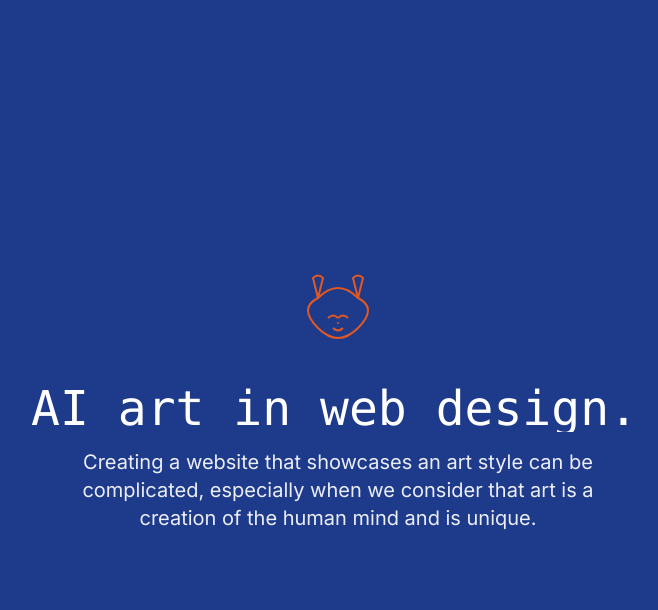
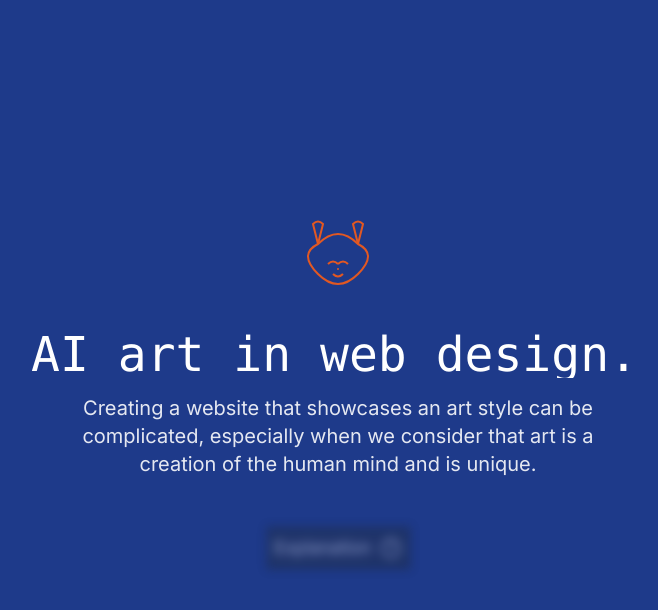
Before and after one commit to karimVillanueva/myBlog, a Next.js app: page / in a window 1280 px wide. Both pictures are taken after a click on the icon 640 px from the left and 318 px from the top of the page. Shown: the top 610 px of the page, without its empty margins (302-960 px from the left). Built offline with nearby package versions, Linux system fonts and the light colour scheme.

Commit message:
add new animations

```diff
--- a/app/components/HeroContent.tsx
+++ /dev/null
@@ -1,41 +0,0 @@
-// pages/index.tsx
-import React, { useEffect, useState } from 'react';
-import { useTheme } from '../context/ThemeContext';
-import FoxIcon from './FoxIcon';
-
-const HeroContent: React.FC = () => {
-  const { theme, toggleTheme } = useTheme();
-
-  // Estado para controlar cuándo mostrar el párrafo con el efecto
-  const [showParagraph, setShowParagraph] = useState(false);
-
-  useEffect(() => {
-    // Retrasar la aparición del párrafo después de n segundos (por ejemplo, 2 segundos)
-    const timer = setTimeout(() => {
-      setShowParagraph(true);
-    }, 2000); // 2000 ms = 2 segundos
-
-    // Limpiar el temporizador cuando el componente se desmonte
-    return () => clearTimeout(timer);
-  }, []);
-
-  return (
-    <div
-      className={`flex flex-col items-center justify-center text-center h-screen w-screen px-4 ${
-        theme === 'dark' ? 'bg-blue-900 text-white' : 'bg-[#eeebd4] text-black'
-      }`}
-    >
-      <FoxIcon />
-      <h1 className="typing text-2xl sm:text-3xl md:text-4xl lg:text-5xl font-mono inline-block max-w-max mt-4">
-        AI art in web design.
-      </h1>
-      {showParagraph && ( // Renderizar el párrafo solo cuando showParagraph sea true
-        <p className="mt-4 max-w-xl fade-in text-sm sm:text-base md:text-lg lg:text-xl">
-          Creating a website that showcases an art style can be complicated, especially when we consider that art is a creation of the human mind and is unique.
-        </p>
-      )}
-    </div>
-  );
-};
-
-export default HeroContent;
--- /dev/null
+++ b/app/components/HeroContent/Footer.module.css
@@ -0,0 +1,39 @@
+/* styles/Footer.module.css */
+
+@keyframes zoomInBlurOut {
+    0% {
+      transform: scale(0.9);
+      opacity: 0;
+      filter: blur(8px);
+    }
+    50% {
+      transform: scale(1);
+      opacity: 0.5;
+      filter: blur(4px);
+    }
+    100% {
+      transform: scale(1);
+      opacity: 1;
+      filter: blur(0);
+    }
+  }
+
+  .zoomInBlurOut {
+    animation: zoomInBlurOut 8s ease-out forwards; /* La animación durará 8 segundos */
+  }
+
+  @keyframes textGlow {
+    0% {
+      text-shadow: 0 0 5px rgba(255, 255, 255, 0.5);
+    }
+    50% {
+      text-shadow: 0 0 15px rgba(255, 255, 255, 0.7);
+    }
+    100% {
+      text-shadow: 0 0 5px rgba(255, 255, 255, 0.5);
+    }
+  }
+
+  .glowText {
+    animation: textGlow 1.5s infinite alternate;
+  }
--- /dev/null
+++ b/app/components/HeroContent/Footer.tsx
@@ -0,0 +1,24 @@
+// components/Footer.tsx
+import React from 'react';
+import { useTheme } from '../../context/ThemeContext';
+import Link from 'next/link';
+import { AiOutlineQuestionCircle } from 'react-icons/ai';
+import styles from './Footer.module.css'; // Importa el módulo CSS si usas módulos
+
+const Footer: React.FC = () => {
+  const { theme } = useTheme();
+
+  // Define el estilo basado en el tema
+  const footerClass = theme === 'dark' ? 'bg-gray-800 text-white' : 'bg-gray-200 text-black';
+
+  return (
+    <div className={`p-2 ${footerClass} flex justify-center items-center ${styles.zoomInBlurOut}`}>
+      <Link href="#" passHref className={`flex items-center space-x-2 text-lg hover:underline ${styles.glowText}`}>
+          <span>Explanation</span>
+          <AiOutlineQuestionCircle className="text-2xl" />
+      </Link>
+    </div>
+  );
+};
+
+export default Footer;
--- a/app/components/FoxIcon.tsx
+++ b/app/components/HeroContent/FoxIcon.tsx
@@ -1,6 +1,6 @@
 'use client';
 import React from 'react';
-import { useTheme } from '../context/ThemeContext';
+import { useTheme } from '../../context/ThemeContext';
 
 const FoxIcon: React.FC = (props) => {
   const { toggleTheme } = useTheme();
--- /dev/null
+++ b/app/components/HeroContent/HeroContent.tsx
@@ -0,0 +1,58 @@
+// pages/index.tsx
+import React, { useEffect, useState } from 'react';
+import { useTheme } from '../../context/ThemeContext';
+import FoxIcon from './FoxIcon';
+import Footer from './Footer';
+import animations from './styles/animations.module.css'; // Importa el módulo CSS de animaciones
+
+const HeroContent: React.FC = () => {
+  const { theme } = useTheme();
+
+  // Estado para controlar cuándo mostrar el párrafo con el efecto
+  const [showParagraph, setShowParagraph] = useState(false);
+  // Estado para controlar cuándo mostrar el footer
+  const [showFooter, setShowFooter] = useState(false);
+
+  useEffect(() => {
+    // Retrasar la aparición del párrafo después de 2.5 segundos
+    const paragraphTimer = setTimeout(() => {
+      setShowParagraph(true);
+    }, 2500); // 2500 ms = 2.5 segundos
+
+    // Retrasar la aparición del footer después de 6 segundos
+    const footerTimer = setTimeout(() => {
+      setShowFooter(true);
+    }, 6000); // 6000 ms = 6 segundos
+
+    // Limpiar los temporizadores cuando el componente se desmonte
+    return () => {
+      clearTimeout(paragraphTimer);
+      clearTimeout(footerTimer);
+    };
+  }, []);
+
+  return (
+    <div
+      className={`flex flex-col min-h-screen ${theme === 'dark' ? 'bg-blue-900 text-white' : 'bg-[#eeebd4] text-black'}`}
+    >
+      <main className="flex-grow flex flex-col items-center justify-center text-center px-4">
+        <FoxIcon />
+        <h1 className={`text-2xl sm:text-3xl md:text-4xl lg:text-5xl font-mono inline-block max-w-max mt-4 ${animations.typing}`}>
+          AI art in web design.
+        </h1>
+        {showParagraph && (
+          <p className={`mt-4 max-w-xl text-sm sm:text-base md:text-lg lg:text-xl ${animations["fade-in"]}`}>
+            Creating a website that showcases an art style can be complicated, especially when we consider that art is a creation of the human mind and is unique.
+          </p>
+        )}
+        {showFooter && (
+          <footer className={`mt-8 p-4 ${animations["zoom-in"]}`}>
+            <Footer />
+          </footer>
+        )}
+      </main>
+    </div>
+  );
+};
+
+export default HeroContent;
--- a/app/animations.css
+++ b/app/components/HeroContent/styles/animations.module.css
@@ -36,3 +36,43 @@
   opacity: 0; /* Comienza invisible */
   animation: fadeIn 10s forwards; /* Aparece gradualmente en 1 segundo */
 }
+
+
+/* styles/globals.css */
+
+@keyframes zoomIn {
+  from {
+    transform: scale(0.9);
+    opacity: 0;
+  }
+  to {
+    transform: scale(1);
+    opacity: 1;
+  }
+}
+
+.zoom-in {
+  animation: zoomIn 0.5s ease-out forwards;
+  filter: blur(0);
+}
+
+.zoom-in-blur {
+  animation: zoomIn 0.5s ease-out forwards;
+  filter: blur(3px); /* Ajusta el valor para más o menos difuminado */
+}
+
+@keyframes textGlow {
+  0% {
+    text-shadow: 0 0 5px rgba(255, 255, 255, 0.5);
+  }
+  50% {
+    text-shadow: 0 0 15px rgba(255, 255, 255, 0.7);
+  }
+  100% {
+    text-shadow: 0 0 5px rgba(255, 255, 255, 0.5);
+  }
+}
+
+.glow-text {
+  animation: textGlow 1.5s infinite alternate;
+}
--- a/app/layout.tsx
+++ b/app/layout.tsx
@@ -1,7 +1,6 @@
 import type { Metadata } from "next";
 import { Inter } from "next/font/google";
 import "./globals.css";
-import './animations.css';
 
 const inter = Inter({ subsets: ["latin"] });
 
--- a/app/page.tsx
+++ b/app/page.tsx
@@ -1,5 +1,5 @@
 'use client';
-import HeroContent from "./components/HeroContent";
+import HeroContent from "./components/HeroContent/HeroContent";
 import { ThemeProvider } from './context/ThemeContext';
 
 export default function Home() {
```
Also changed, not shown: package.json (+5 -4 lines), app/components/HeroContent/Example1.tsx (renamed from app/components/Example1.tsx), app/globals.css (line endings or trailing spaces), 1 other file (tests, documents, lock files or other folders).
